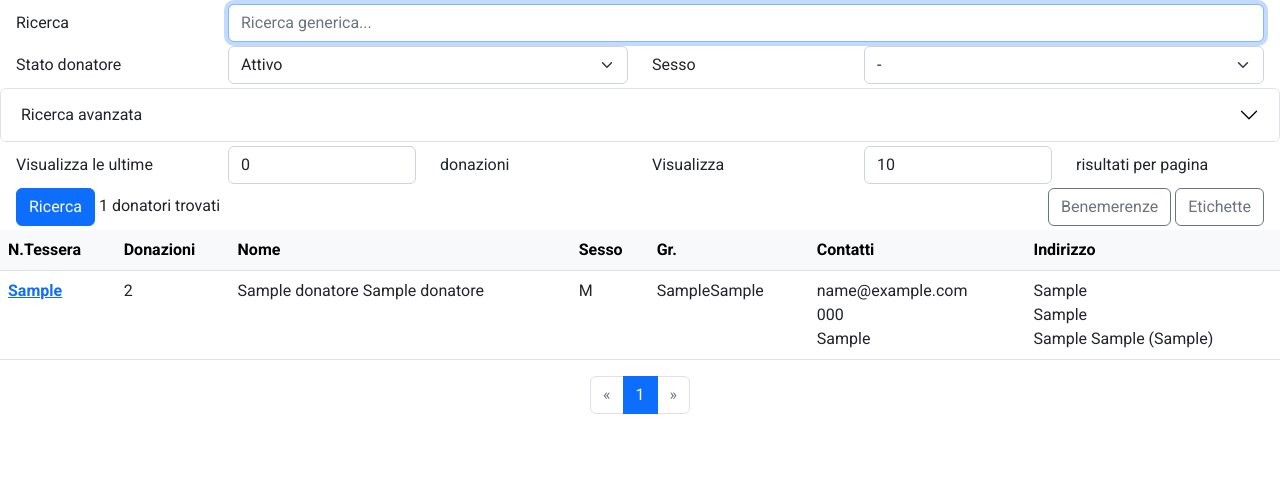
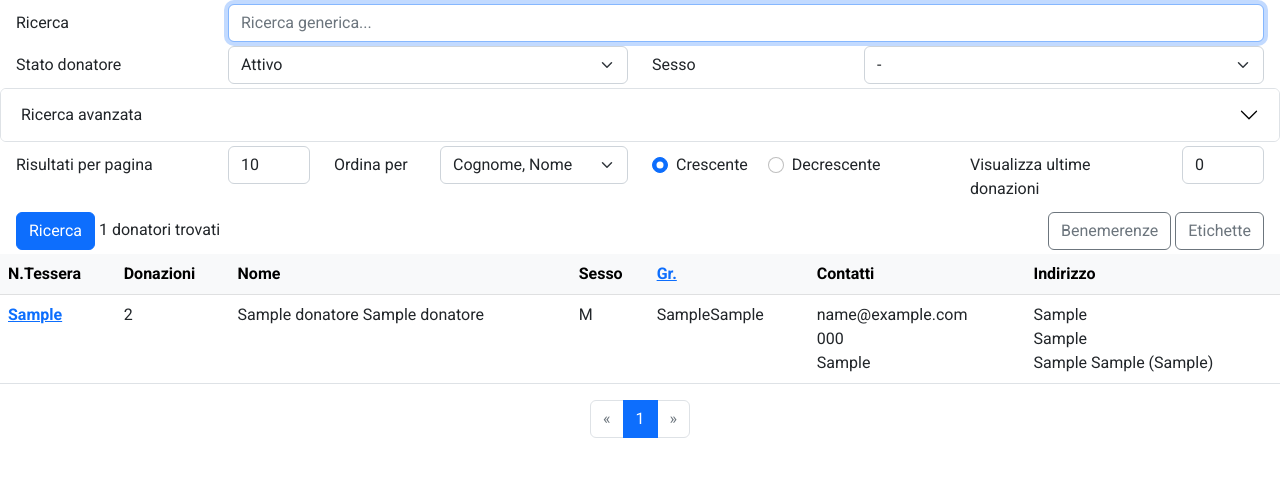
Before and after one commit to dennybiasiolli/gestione-donatori, a Django app: page /donatori/ in a window 1280 px wide. Shown: the part 60-537 px from the top of the page. Run offline with Django 4.2, Linux system fonts and the light colour scheme; a user stored in the database is signed in; data comes from the database, SQL or seed files in the repository; tables that the repository leaves empty hold one stand-in row (values such as "Sample post").

Commit message:
avis: adding sorting options

```diff
--- a/avis/templates/avis/donatore_list.html
+++ b/avis/templates/avis/donatore_list.html
@@ -174,16 +174,35 @@
     </div>
 
     <div class="m-1 row">
-        <label class="col-sm-2 col-form-label">Visualizza le ultime</label>
-        <div class="col-sm-2">
+        <label class="col-md-2 col-form-label">Risultati per pagina</label>
+        <div class="col-md-1">
+            <input type="number" class="form-control form-control-inline" name="paginate_by" value="{{ paginate_by }}" min="1" />
+        </div>
+        <label class="col-md-1 col-form-label">Ordina per</label>
+        <div class="col-md-2">
+            <select class="form-select" name="order_by">
+                <option value="cognome,nome"{% if order_by == 'cognome,nome' %} selected{% endif %}>Cognome, Nome</option>
+                <option value="gruppo_sanguigno,rh"{% if order_by == 'gruppo_sanguigno,rh' %} selected{% endif %}>Gruppo Sanguigno</option>
+                <option value="comune"{% if order_by == 'comune' %} selected{% endif %}>Comune</option>
+                <option value="sesso"{% if order_by == 'sesso' %} selected{% endif %}>Sesso</option>
+                <option value="num_donazioni"{% if order_by == 'num_donazioni' %} selected{% endif %}>Donazioni registrate</option>
+                <option value="tot_donazioni"{% if order_by == 'tot_donazioni' %} selected{% endif %}>Donazioni totali (incluse pregresse)</option>
+            </select>
+        </div>
+        <div class="col-md-3 col-form-label">
+            <div class="form-check form-check-inline">
+                <input class="form-check-input" type="radio" name="order_by_direction" value=""{% if order_by_direction == '' %} checked{% endif %}>
+                <label class="form-check-label">Crescente</label>
+            </div>
+            <div class="form-check form-check-inline">
+                <input class="form-check-input" type="radio" name="order_by_direction" value="-"{% if order_by_direction == '-' %} checked{% endif %}>
+                <label class="form-check-label">Decrescente</label>
+            </div>
+        </div>
+        <label class="col-md-2 col-form-label">Visualizza ultime donazioni</label>
+        <div class="col-md-1">
             <input type="number" class="form-control form-control-inline" name="show_n_donazioni" value="{{ show_n_donazioni }}" min="0" max="12" />
         </div>
-        <label class="col-sm-2 col-form-label">donazioni</label>
-        <label class="col-sm-2 col-form-label">Visualizza</label>
-        <div class="col-sm-2">
-            <input type="number" class="form-control form-control-inline" name="paginate_by" value="{{ paginate_by }}" min="1" />
-        </div>
-        <label class="col-sm-2 col-form-label">risultati per pagina</label>
     </div>
 
     <div class="m-1 row">
@@ -212,7 +231,11 @@
             <th scope="col">Donazioni</th>
             <th scope="col">Nome</th>
             <th scope="col">Sesso</th>
-            <th scope="col">Gr.</th>
+            <th scope="col">
+                <a href="?order_by=gruppo_sanguigno%2Crh&{{ querystring }}">
+                    Gr.
+                </a>
+            </th>
             <th scope="col">Contatti</th>
             <th scope="col">Indirizzo</th>
             <!-- {% if show_n_donazioni > 0 %}
@@ -292,7 +315,7 @@
     <ul class="pagination justify-content-center">
         {% if page_obj.has_previous %}
             <li class="page-item">
-                <a class="page-link" href="?page={{ page_obj.previous_page_number }}">
+                <a class="page-link" href="?page={{ page_obj.previous_page_number }}&{{ querystring }}">
                     &laquo;
                 </a>
             </li>
--- a/avis/views.py
+++ b/avis/views.py
@@ -115,6 +115,12 @@ class DonatoreListView(ListView):
         show_n_donazioni = self.request.GET.get('show_n_donazioni', None)
         if show_n_donazioni:
             show_n_donazioni = int(show_n_donazioni)
+        order_by_str = self.request.GET.get('order_by', 'cognome,nome')
+        order_by_direction = self.request.GET.get('order_by_direction', '')
+        order_by = list(map(lambda o: order_by_direction + o, order_by_str.split(',')))
+        if 'cognome' not in order_by:
+            order_by.append('cognome')
+            order_by.append('nome')
 
         qs = (
             qs.select_related('sesso', 'sezione', 'stato_donatore')
@@ -125,7 +131,6 @@ class DonatoreListView(ListView):
                 ),
             )
             .filter(sezione__utente=self.request.user)
-            .order_by('cognome', 'nome')
         )
 
         if donatore_id:
@@ -175,6 +180,7 @@ class DonatoreListView(ListView):
             num_donazioni=Count('donazioni'),
             tot_donazioni=Count('donazioni') + F('donazioni_pregresse'),
         )
+        qs = qs.order_by(*order_by)
 
         page = self.request.GET.get('page', 1)
         paginate_by = self.get_paginate_by(qs)
@@ -232,6 +238,8 @@ class DonatoreListView(ListView):
             ),
             'paginate_by': paginate_by,
             'page_range': page_range,
+            'order_by': order_by_str,
+            'order_by_direction': order_by_direction,
         }
 
         return qs
```
